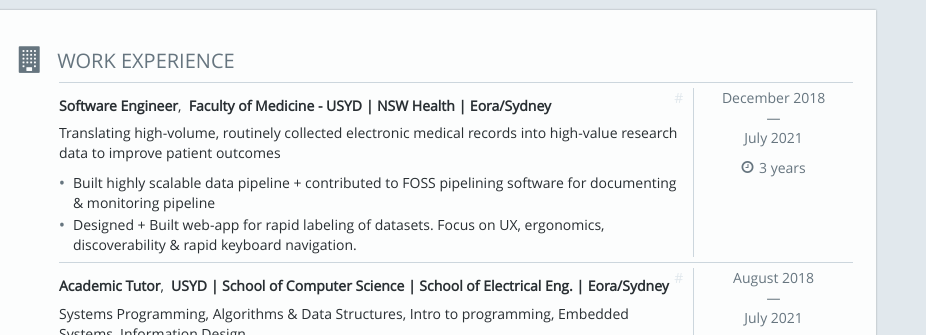
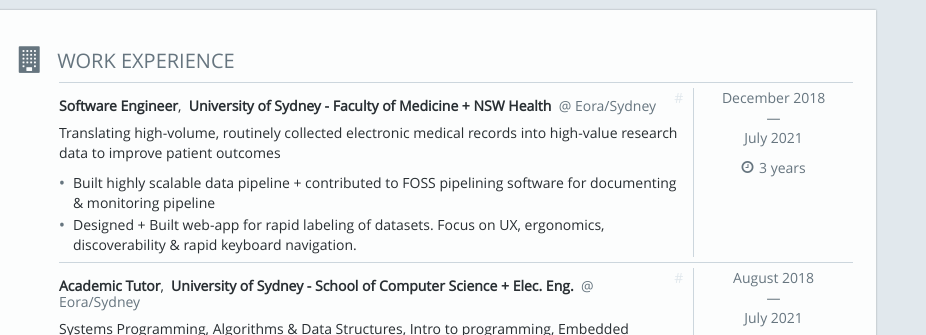
Before and after one commit to strazto/resume, a plain HTML site: page index.html in a window 1280 px wide. Shown: the top 335 px of the page, 354-1280 px from the left. Drawn offline with Linux system fonts and the light colour scheme.

Commit message:
deploy: 90febd0272bc7bb4ce2f5617df4e1674d24e525f

```diff
--- a/index.html
+++ b/index.html
@@ -148,7 +148,10 @@
                       <a class="anchor-link item-anchor" href="#experience-2">#</a>
                       <h4>
                         <strong>Software Engineer</strong>,&nbsp;
-                            <strong itemprop="name">Faculty of Medicine - USYD | NSW Health | Eora/Sydney</strong>
+                            <strong itemprop="name">University of Sydney - Faculty of Medicine + NSW Health</strong>
+                            <span class="text-muted">
+                              <span itemprop="name">&nbsp;@ Eora/Sydney</span>
+                            </span>
                       </h4>
 
                         <p class="visible-xs-block text-muted">
@@ -185,7 +188,10 @@
                       <a class="anchor-link item-anchor" href="#experience-1">#</a>
                       <h4>
                         <strong>Academic Tutor</strong>,&nbsp;
-                            <strong itemprop="name">USYD | School of Computer Science | School of Electrical Eng. | Eora/Sydney</strong>
+                            <strong itemprop="name">University of Sydney - School of Computer Science + Elec. Eng.</strong>
+                            <span class="text-muted">
+                              <span itemprop="name">&nbsp;@ Eora/Sydney</span>
+                            </span>
                       </h4>
 
                         <p class="visible-xs-block text-muted">
```
